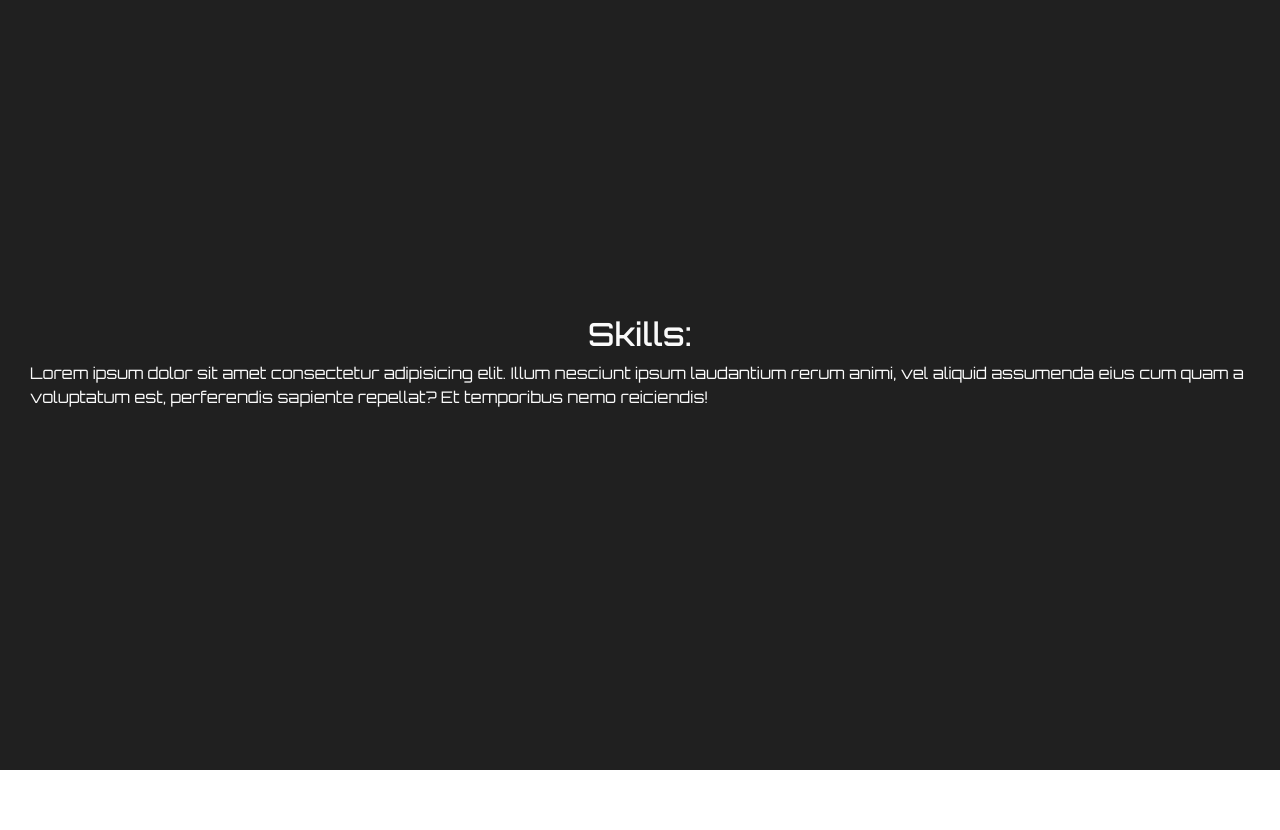
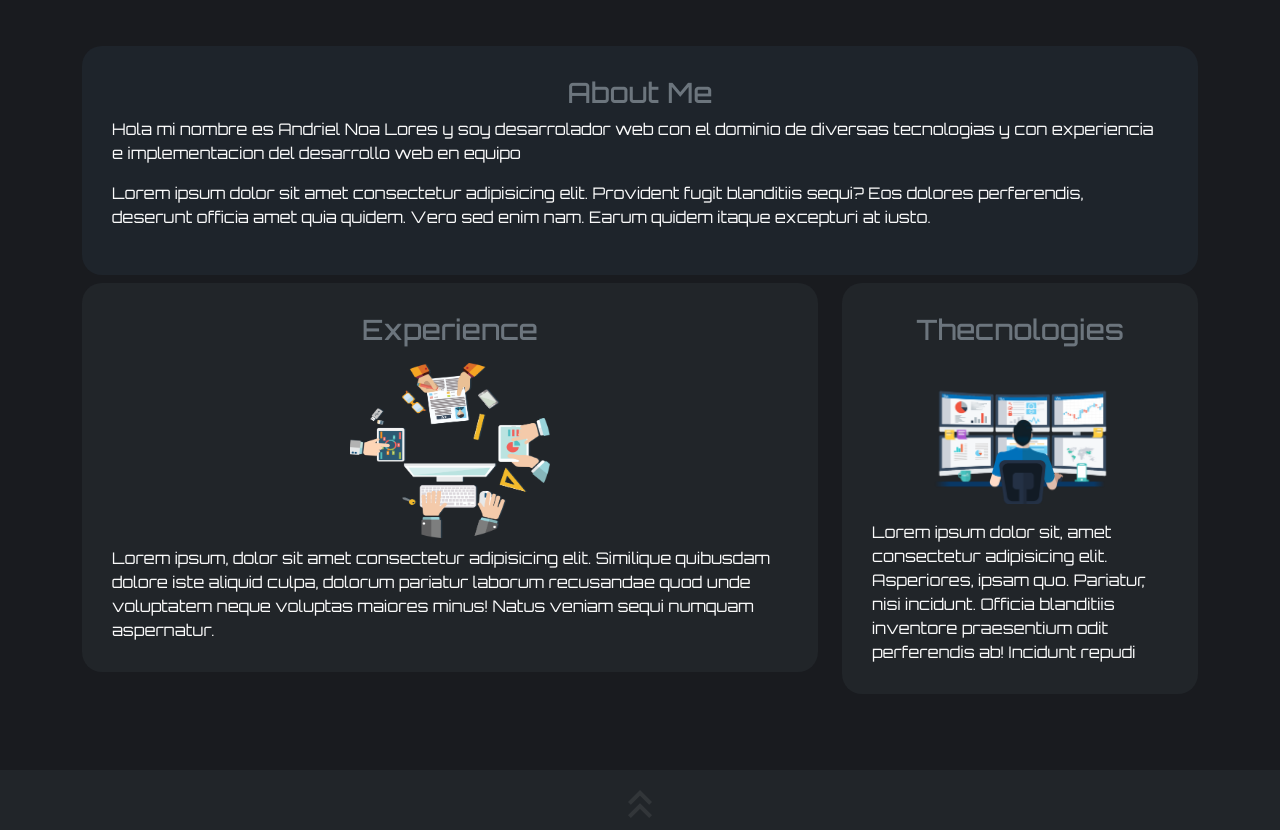
Before and after one commit to is-noah/is-noah.github.io, a plain HTML site: page index.html in a window 1280 px wide. Shown: the part 830-1660 px from the top of the page. Before the commit the page ends 1600 px from the top, so only its background shows below. Drawn offline with nearby package versions, Linux system fonts and the light colour scheme.

Commit message:
Ending Skills Maquetado

```diff
--- a/index.html
+++ b/index.html
@@ -24,7 +24,7 @@
 <body>
     <!--------NavBar---------->
     <div class="container-nav">
-        <nav class="navbar navbar-expand-lg navbar-dark bg-transparent">
+        <nav class="navbar navbar-expand-lg navbar-dark bg-dark">
             <div class="container-fluid">
                 <a class="navbar-brand" href="#">
                     <img src="/assets/LogoMakr-80lECH.png" width="150" alt="" style="margin-right: 5px;"></a>
@@ -75,12 +75,56 @@
 
     <!--------------Section skills------------------>
     <div id="Skills">
-        <h2>Skills:</h2>
-        <p>Lorem ipsum dolor sit amet consectetur adipisicing elit. Illum nesciunt ipsum laudantium rerum animi, vel
-            aliquid assumenda eius cum quam a voluptatum est, perferendis sapiente repellat? Et temporibus nemo
-            reiciendis!</p>
+        <div class="container">
+            <div class="row mb-2">
+                <div class="col-12" style="border-radius: 20px;">
+                    <div id="card" style=" padding: 30px;border-radius: 20px;">
+                        <h3 class="text-center text-secondary">About Me</h3>
+                        <p>Hola mi nombre es Andriel Noa Lores y soy desarrolador web con el dominio
+                            de diversas tecnologias y con experiencia e implementacion del desarrollo web en equipo
+                        </p>
+                        <p>Lorem ipsum dolor sit amet consectetur adipisicing elit. Provident fugit blanditiis sequi?
+                            Eos
+                            dolores perferendis, deserunt officia amet quia quidem. Vero sed enim nam. Earum quidem
+                            itaque
+                            excepturi at iusto.</p>
+                    </div>
+                </div>
+            </div>
+            <div class="row">
+                <div class="col-12 col-lg-8 ">
+                    <div id="card" class="d-flex align-items-center justify-content-center bg-dark flex-column"
+                        style="width: 100%;padding: 30px;border-radius: 20px;margin-bottom: 10px;">
+                        <h3 class="text-secondary text-center">Experience</h3>
+                        <img src="/assets/experience.png" alt="" width="200" class="m-2">
+                        Lorem ipsum, dolor sit amet consectetur adipisicing elit. Similique quibusdam dolore iste
+                        aliquid
+                        culpa, dolorum pariatur laborum recusandae quod unde voluptatem neque voluptas maiores minus!
+                        Natus
+                        veniam sequi numquam aspernatur.
+                    </div>
+                </div>
+                <div class="col-12 col-lg-4">
+                    <div class="d-flex align-items-center justify-content-center bg-dark flex-column" id="card"
+                        style="width: 100%; padding: 30px;border-radius: 20px;">
+                        <h3 class="text-secondary text-center">Thecnologies</h3>
+                        <img src="/assets/services.png" alt="" width="200" class="m-3">
+                        Lorem ipsum dolor sit, amet consectetur adipisicing elit. Asperiores, ipsam quo. Pariatur, nisi
+                        incidunt. Officia blanditiis inventore praesentium odit perferendis ab! Incidunt repudi
+
+                    </div>
+                </div>
+            </div>
+        </div>
     </div>
     <!--------------END Section skills-------------->
+    <footer class="d-flex align-items-center justify-content-center bg-dark flex-column">
+        <a href="#"> <span><img style="margin-top: 10px;" src="/assets/up.png" alt=""
+                    class="animate__animated animate__flash animate__slower animate__infinite"></span></a>
+        <img src="/assets/LogoMakr-80lECH.png" alt="" width="150" class="m-2">
+        <p class="text-white m-2">Todos los Derechos Reservados 2022 &COPY;</p>
+        <a href="mailto:isnoah2020@gmail.com">E-Mail</a>
+    </footer>
     <script src="/components/js/bootstrap.min.js"></script>
 </body>
 
--- a/style.css
+++ b/style.css
@@ -8,6 +8,7 @@
     width: 100%;
     z-index: 1;
     height: 200px;
+    margin-top: 0.5px;
 }
 /*Style in Home Page */
 main{
@@ -42,10 +43,11 @@ main{
     flex-direction: column;
     color: #fafafa;
     min-height: 100vh;
-    background: #202020;
+    background-color: #191b1f;
     padding-top: 4.5rem; /*When navbar is Fixed use this padding*/
     padding: 30px;
 }
-.container-nav{
-    margin-top: 5px;
+
+#card{
+    background-color: #1e242b;
 }
```
Also changed, not shown: assets/experience.png (added), assets/ofservices.png (added), assets/services.png (added), assets/up.png (added).
